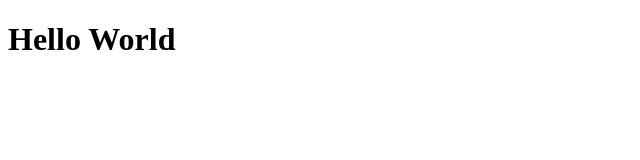
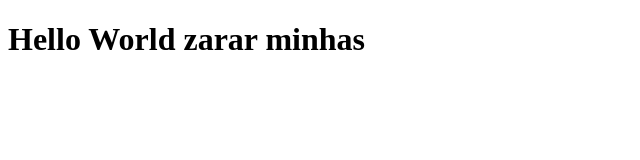
Before and after one commit to muhammadzararminhas/my_first_project, a plain HTML site: page index.html in a window 1280 px wide. Shown: the whole page, without its empty margins (0-640 px from the left). Drawn offline with Linux system fonts and the light colour scheme.

Commit message:
name added in index.html

```diff
--- a/index.html
+++ b/index.html
@@ -7,6 +7,6 @@
     <title>My first Document</title>
 </head>
 <body>
-    <h1>Hello World</h1>
+    <h1>Hello World zarar minhas</h1>
 </body>
 </html>
```
Also changed, not shown: important.html (added, +1 -0 lines).
